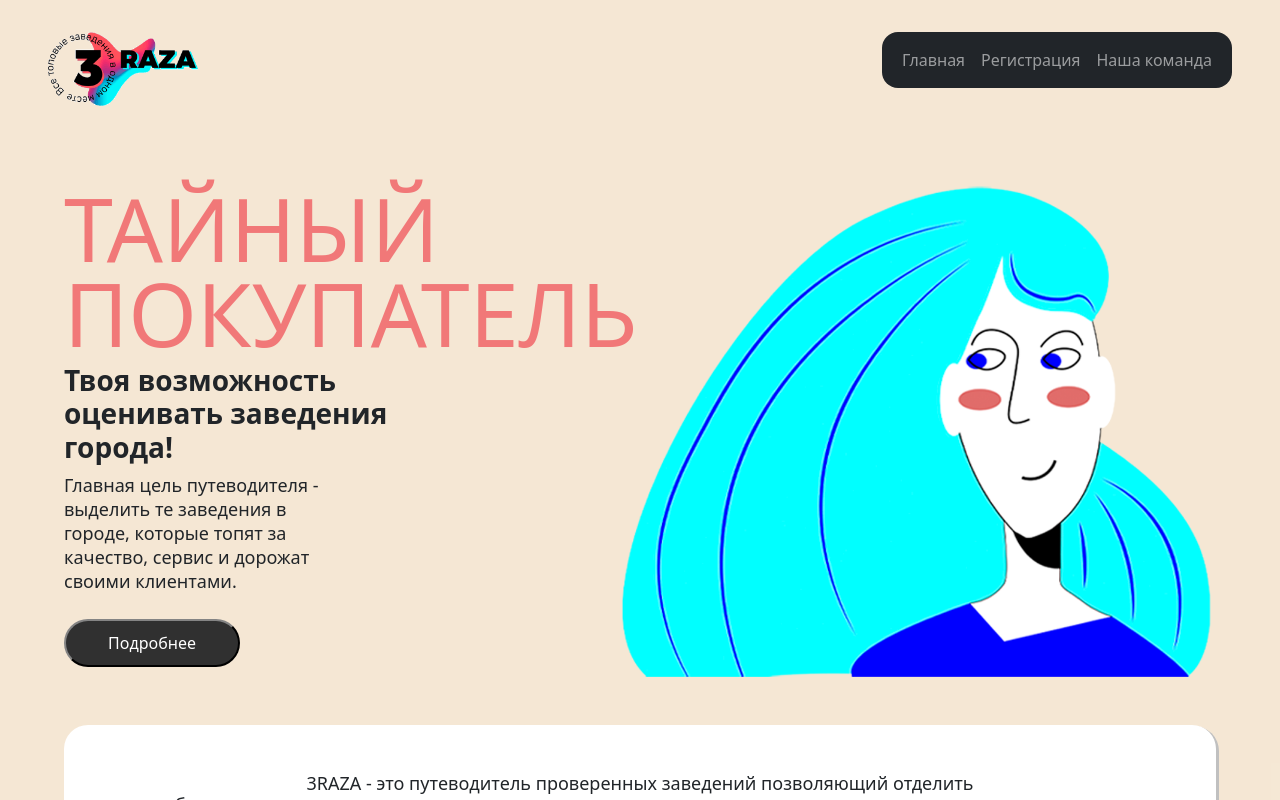
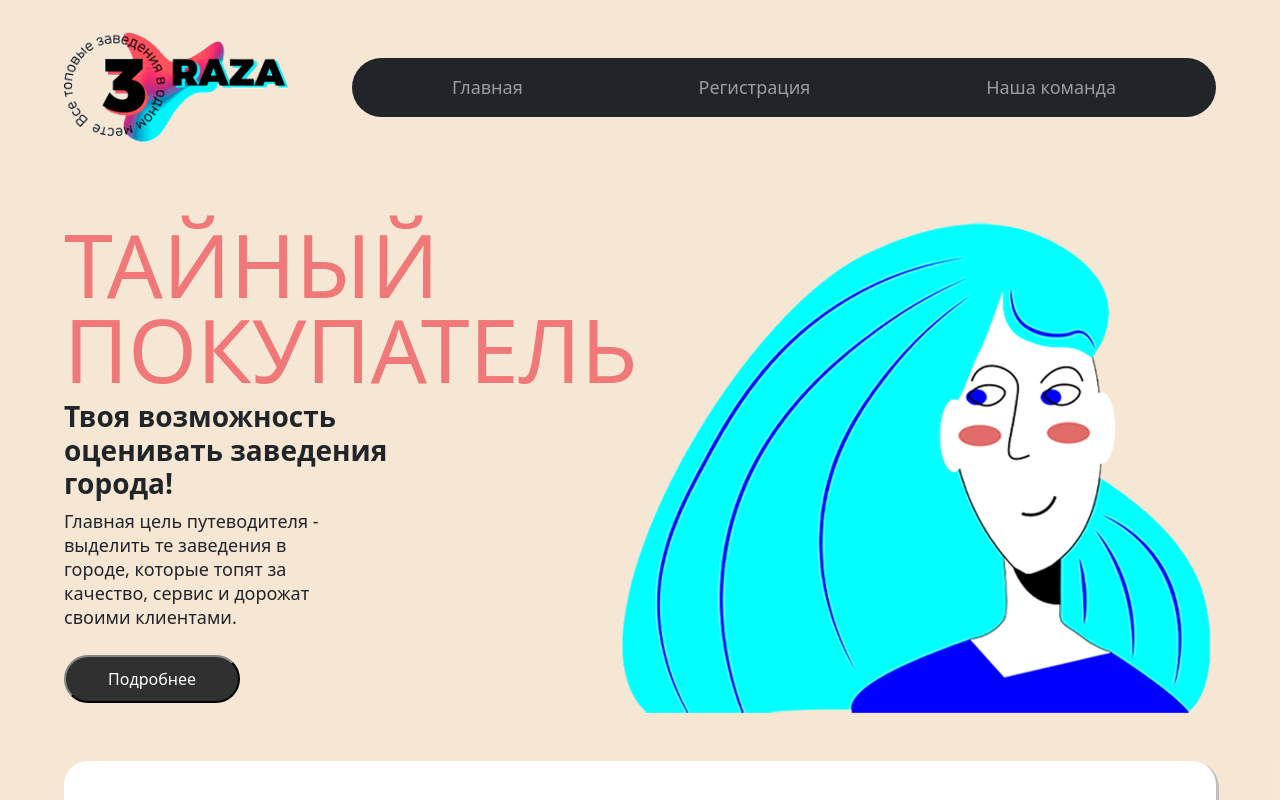
Before and after one commit to TimchSerg/landing.3raza, a React (Create React App) app: page / in a window 1280 px wide. Shown: the top 800 px of the page. Built offline with nearby package versions, Linux system fonts and the light colour scheme.

Commit message:
styles comlited

```diff
--- a/src/App.css
+++ b/src/App.css
@@ -72,6 +72,10 @@
     height: 460px;
 }
 
+.shopper-block img{
+  margin-bottom: 24px;
+}
+
 .register button{
   background-color: #f17878;
   border-color: #f17878;
@@ -130,8 +134,8 @@
 
 .commands {
   background-repeat: no-repeat;
-  background-position: calc(100% + 48px) 80%;
-  background-size: 308px;
+  background-position: calc(100% + 128px) 80%;
+  background-size: contain;
   height: 60vh;
   display: flex;
   align-items: center;
@@ -139,7 +143,6 @@
 
 .commands-info{
   font-weight: bold;
-  padding-left: 72px;
 }
 
 .commands-info h1{
@@ -161,6 +164,22 @@
   border-color: #41d2fa;
 }
 
+.footer {
+  background-color: #2e2e2e;
+  color: white;
+}
+
+.footer ul{
+  display: flex;
+  padding: 5%;
+  font-size: 24px;
+  flex-wrap: wrap;
+}
+
+.footer li{
+  padding: 0 1.5rem;
+}
+
 @media (prefers-reduced-motion: no-preference) {
   .App-logo {
     animation: App-logo-spin infinite 20s linear;
@@ -171,6 +190,7 @@
   display: flex;
   padding: 2rem 0rem 1rem;
   justify-content: space-between;
+  align-items: center;
 }
 
 .App-link {
--- a/src/App.tsx
+++ b/src/App.tsx
@@ -1,6 +1,6 @@
 import React from 'react';
 import './App.css';
-import { Navbar, menuLinks } from './components/navbar';
+import { NavbarComponent, menuLinks } from './components/navbar';
 import Logotype from './components/logotype';
 
 function App() {
@@ -15,7 +15,7 @@ function App() {
     <div className="App">
       <header className="App-header padding-content">
         <Logotype />
-        <Navbar className=""/>
+        <NavbarComponent className=""/>
       </header>
 
       <div className="main col-12 margin-block padding-content" style={{
@@ -28,9 +28,10 @@ function App() {
             которые топят за качество, сервис и дорожат своими клиентами.
           </p>
 
-          <button >
-            Подробнее
-          </button>
+          <a href={`#shopper`}>
+            <button > Подробнее </button>
+          </a>
+
         </div>
 
       </div>
@@ -46,7 +47,7 @@ function App() {
 
 
 
-      <div className="shopper margin-block pt-5 padding-content" >
+      <div className="shopper margin-block pt-5 padding-content" id="shopper">
         <div className='header-block'>
           <h2>
             Зачем становиться
@@ -83,7 +84,7 @@ function App() {
         </div>
       </div>
 
-      <div className="register margin-block pt-5 padding-content" >
+      <div className="register margin-block pt-5 padding-content" id="register">
         <div className='header-block d-flex flex-column align-items-center mb-3'>
           <h2>
             Как стать тайным покупателем?
@@ -149,20 +150,21 @@ function App() {
 
       <div className="commands margin-block padding-content" style={{
         backgroundImage: `url(${process.env.PUBLIC_URL + '/images/landing-mobile.png'})`
-      }}>
+      }} id="commands">
         <div className='commands-info'>
           <h1>Наша команда</h1>
           <h3>Если остались вопросы</h3>
           <p>Всегда поможем разобраться.</p>
 
-          <button>
-            Telegram
-          </button>
+          <a href="https://t.me/+xks27Pc6dCZiZDFi" target="_blank" rel="noopener noreferrer">
+            <button> Telegram </button>
+          </a>
+
         </div>
 
       </div>
 
-      <footer className='padding-content'>
+      <footer className='footer'>
         <ul>
           {renderMenu}
         </ul>
--- a/src/components/navbar.tsx
+++ b/src/components/navbar.tsx
@@ -1,9 +1,13 @@
 import React from "react";
+import Container from 'react-bootstrap/Container';
+import Nav from 'react-bootstrap/Nav';
+import Navbar from 'react-bootstrap/Navbar';
+import NavDropdown from 'react-bootstrap/NavDropdown';
 
 export const menuLinks = [
   { id: 1, name: 'Главная', link: '#'},
-  { id: 2, name: 'Регистрация', link: '#'},
-  { id: 3,  name: 'Наша команда', link: '#'}
+  { id: 2, name: 'Регистрация', link: '#register'},
+  { id: 3,  name: 'Наша команда', link: '#commands'}
 ]
 
 interface IProps {
@@ -12,29 +16,23 @@ interface IProps {
 
 {/* <a className="nav-link active" aria-current="page" href="#">Главная</a> */}
 
-export const Navbar: React.FC<IProps> = (props: IProps) => {
-  const render = menuLinks.map( (item) => (
-    <li className="nav-item" key={item.id}>
-      <a className="nav-link" href={`${item.link}`}>{item.name}</a>
-    </li>
-  ) )
+export const NavbarComponent: React.FC<IProps> = (props: IProps) => {
 
   return (
-    <div className="navbar-main">
-      <nav className="navbar navbar-expand-lg navbar-dark bg-dark">
-        <div className="container-fluid">
-          <button className="navbar-toggler" type="button" data-bs-toggle="collapse" data-bs-target="#navbarSupportedContent" aria-controls="navbarSupportedContent" aria-expanded="false" aria-label="Toggle navigation">
-            <span className="navbar-toggler-icon"></span>
-          </button>
-          <div className="collapse navbar-collapse" id="navbarSupportedContent">
-            <ul className="navbar-nav me-auto mb-2 mb-lg-0">
-              {render}
-            </ul>
-          </div>
-        </div>
-      </nav>
-    </div>
+    <Navbar bg="dark" variant="dark" expand="lg">
+      <Container>
+
+        <Navbar.Toggle aria-controls="basic-navbar-nav" />
+        <Navbar.Collapse id="basic-navbar-nav navbar-nav">
+          <Nav className="me-auto">
+            <Nav.Link href="#">Главная</Nav.Link>
+            <Nav.Link href="#register">Регистрация</Nav.Link>
+            <Nav.Link href="#commands">Наша команда</Nav.Link>
+          </Nav>
+        </Navbar.Collapse>
+      </Container>
+    </Navbar>
   );
 }
 
-export default Navbar;
+export default NavbarComponent;
--- a/src/index.css
+++ b/src/index.css
@@ -1,10 +1,15 @@
 body {
+  height: 100vh;
   margin: 0;
   font-family: -apple-system, BlinkMacSystemFont, 'Segoe UI', 'Roboto', 'Oxygen',
     'Ubuntu', 'Cantarell', 'Fira Sans', 'Droid Sans', 'Helvetica Neue',
     sans-serif;
   -webkit-font-smoothing: antialiased;
   -moz-osx-font-smoothing: grayscale;
+}
+
+li{
+  list-style: none;
 }
 
 code {
@@ -39,3 +44,21 @@ code {
 .navbar{
   border-radius: 16px;
 }
+
+.navbar-nav{
+  width: 100%;
+  justify-content: space-around;
+  font-size: 18px;
+}
+
+.navbar-collapse {
+  width: 75px;
+}
+
+.navbar>.container {
+  justify-content: end !important;
+}
+
+.nav-link {
+  text-align: end;
+}
--- a/src/media.css
+++ b/src/media.css
@@ -8,10 +8,10 @@
         background-size: contain !important;
       }
 
-      .commands {
+      /* .commands {
         background-position: 85% 0% !important;
         background-size: contain !important;
-      }
+      } */
 
       .main-info p{
         max-width: 300px;
@@ -20,11 +20,17 @@
 
   @media screen and (min-width: 768px) {
 
+    .commands-info{
+      padding-left: 72px;
+    }
+
     .App-header {
-        padding: 2rem 3rem !important;
-      }
+      padding: 2rem 5% !important;
+    }
 
-
+    .logotype img{
+      width: 224px;
+    }
 
     .main-info h1{
         font-size: 88px !important;
@@ -53,6 +59,18 @@
 
   @media screen and (min-width: 992px) {
 
+    .commands {
+      background-position: calc(100% - 120px) 80% !important;
+      /* background-size: 308px !important; */
+    }
+
+    .navbar{
+      width: 75%;
+    }
+
+    .navbar{
+      border-radius: 35px;
+    }
   }
 
   @media screen and (min-width: 1200px) {
```
